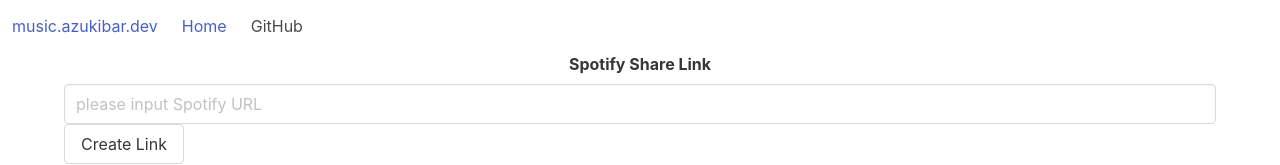
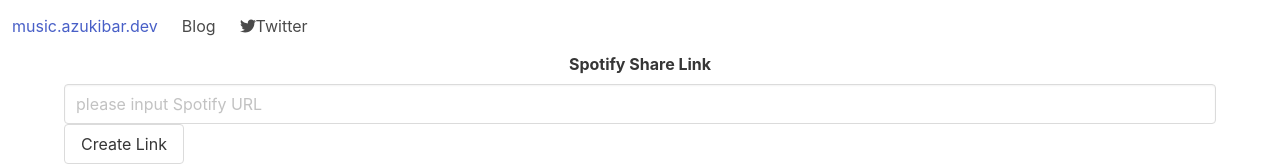
Before and after one commit to Azuki-bar/shareMusicProperty, a Next.js app: page / in a window 1280 px wide. Shown: the top 165 px of the page. Built offline with nearby package versions, Linux system fonts and the light colour scheme.

Commit message:
update Navbar

```diff
--- a/component/navBar.js
+++ b/component/navBar.js
@@ -1,5 +1,7 @@
 import Link from "next/link";
 import React, {useState} from "react";
+import {FontAwesomeIcon} from "@fortawesome/react-fontawesome";
+import {faTwitter} from "@fortawesome/free-brands-svg-icons";
 
 export const NavBar = (props) => {
   const [isBurgerOpen, setIsBurgerOpen] = useState(false)
@@ -12,22 +14,10 @@
   return (
     <div className="NavBar">
       <nav className="navbar" role="navigation" aria-label="main navigation">
-        {/*<div className="navbar-brand">*/}
-        {/*  <div className="navbar-item">*/}
-        {/*    <a href={"https://music.azukibar.dev"}>music.azukibar.dev</a>*/}
-
-        {/*    <i className="fab fa-twitter"/>*/}
-        {/*  </div>*/}
-        {/*  <div className="navbar-menu">*/}
-        {/*    <div className="navbar-item">*/}
-        {/*      <a href={"https://github.azukibar.dev"}>github.azukibar.dev</a>*/}
-        {/*    </div>*/}
-        {/*  </div>*/}
-        {/*</div>*/}
         <div className="navbar-brand">
-          <div id="SiteName" className="navbar-item">
-            <a href="https://music.azukibar.dev">music.azukibar.dev</a>
-          </div>
+          <a id="SiteName" className="navbar-item" href="https://music.azukibar.dev">
+            music.azukibar.dev
+          </a>
 
           <a role="button" className={"navbar-burger" + (isBurgerOpen ? " is-active" : "")}
              aria-label="menu" aria-expanded="false"
@@ -40,51 +30,15 @@
 
         <div id="navbarBasicExample" className={"navbar-menu" + (isBurgerOpen ? " is-active" : "")}>
           <div className="navbar-start">
-            <div className="navbar-item">
-              <Link href={"/"}>
-                Home
-              </Link>
-            < /div>
-
-            <a className="navbar-item">
-              GitHub
+            <a className="navbar-item" href="https://azukibar.dev">
+              Blog
             </a>
 
-            {/*<div className="navbar-item has-dropdown is-hoverable">*/}
-            {/*  <a className="navbar-link">*/}
-            {/*    More*/}
-            {/*  </a>*/}
-
-            {/*<div className="navbar-dropdown">*/}
-            {/*  <a className="navbar-item">*/}
-            {/*    About*/}
-            {/*  </a>*/}
-            {/*  <a className="navbar-item">*/}
-            {/*    Jobs*/}
-            {/*  </a>*/}
-            {/*  <a className="navbar-item">*/}
-            {/*    Contact*/}
-            {/*  </a>*/}
-            {/*  <hr className="navbar-divider"/>*/}
-            {/*  <a className="navbar-item">*/}
-            {/*    Report an issue*/}
-            {/*  </a>*/}
-            {/*</div>*/}
-            {/*</div>*/}
+            <a className="navbar-item" href="https://twitter.com/azukibar_D">
+              <FontAwesomeIcon icon={faTwitter}/>
+              Twitter
+            </a>
           </div>
-
-          {/*<div className="navbar-end">*/}
-          {/*  <div className="navbar-item">*/}
-          {/*    <div className="buttons">*/}
-          {/*      <a className="button is-primary">*/}
-          {/*        <strong>Sign up</strong>*/}
-          {/*      </a>*/}
-          {/*      <a className="button is-light">*/}
-          {/*        Log in*/}
-          {/*      </a>*/}
-          {/*    </div>*/}
-          {/*  </div>*/}
-          {/*</div>*/}
         </div>
       </nav>
     </div>
```
